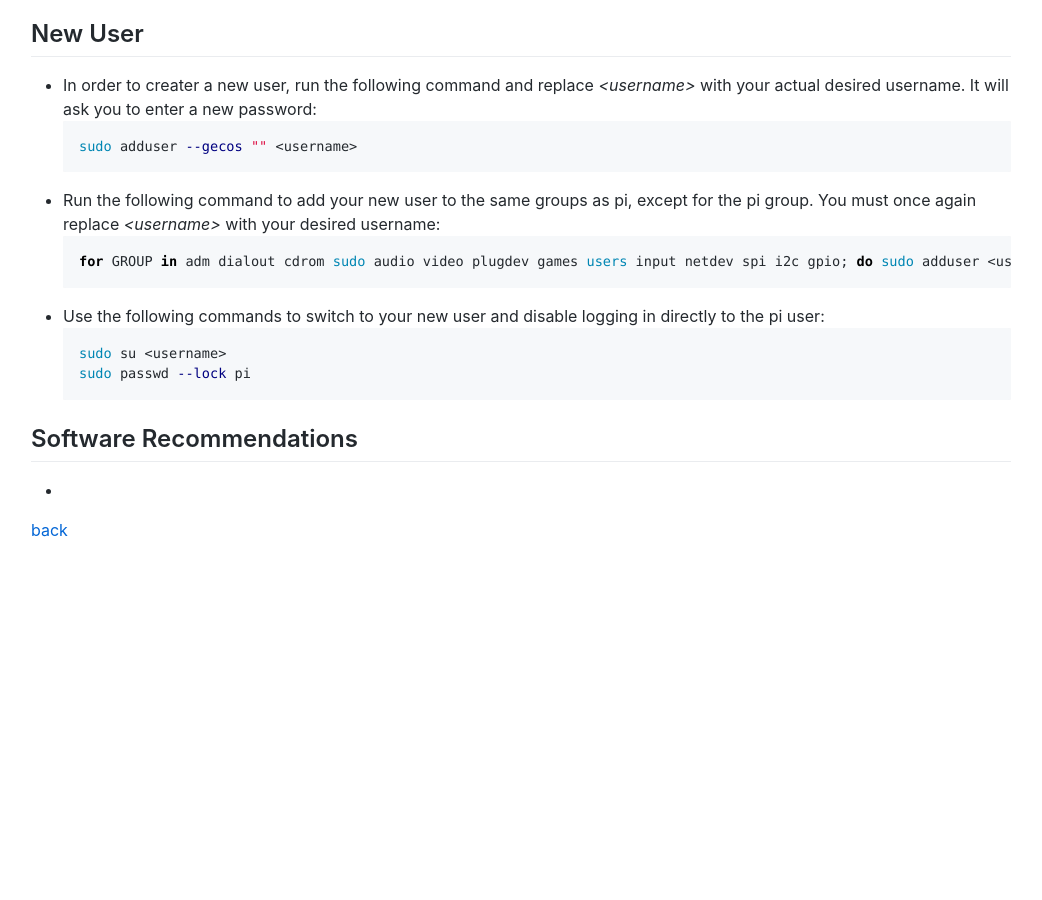
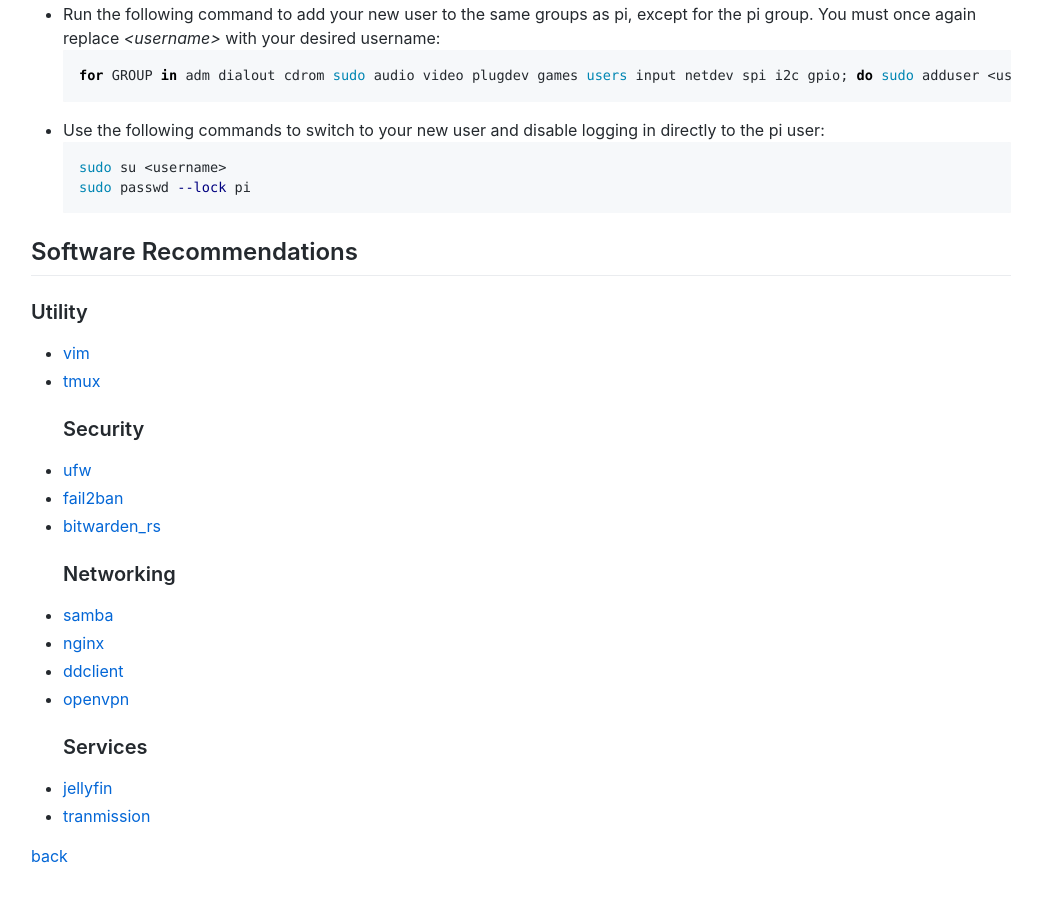
Before and after one commit to rajankpaul/docs, a Jekyll site: the page built from tutorials/raspberry_pi/index.md, in a window 1280 px wide and 900 px high, scrolled down 1241 px. Shown: the whole window, without its empty margins (119-1161 px from the left). Built offline with Jekyll 4.4.1, drawn with Linux system fonts in a browser that asks for light colours; comment, search, counter and statistics services are not loaded; before the commit the page ends 1815 px from its top, so only the background shows below that; some of the changed text lies outside the part shown.

Commit message:
Update index.md

````diff
--- a/tutorials/raspberry_pi/index.md
+++ b/tutorials/raspberry_pi/index.md
@@ -66,6 +60,20 @@ sudo passwd --lock pi
 ```
 
 ## Software Recommendations
-*
+### Utility
+*   [vim]()
+*   [tmux]()
+### Security
+*   [ufw]()
+*   [fail2ban]()
+*   [bitwarden_rs]()
+### Networking
+*   [samba]()
+*   [nginx]()
+*   [ddclient]()
+*   [openvpn]()
+### Services
+*   [jellyfin]()
+*   [tranmission]()
 
 [back](../)
````
Also changed, not shown: other parts of tutorials/raspberry_pi/index.md (+0 -6 lines).
